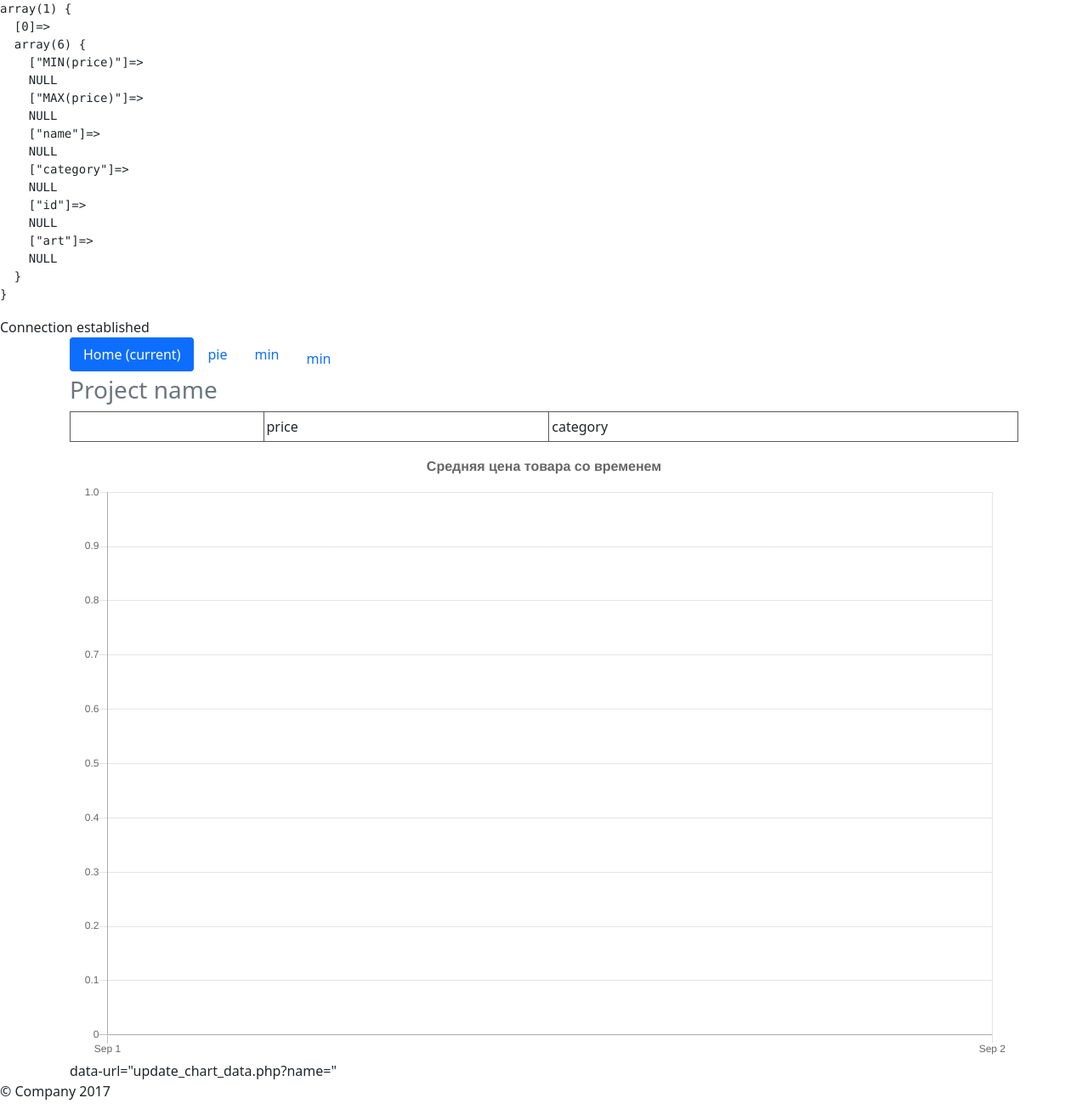
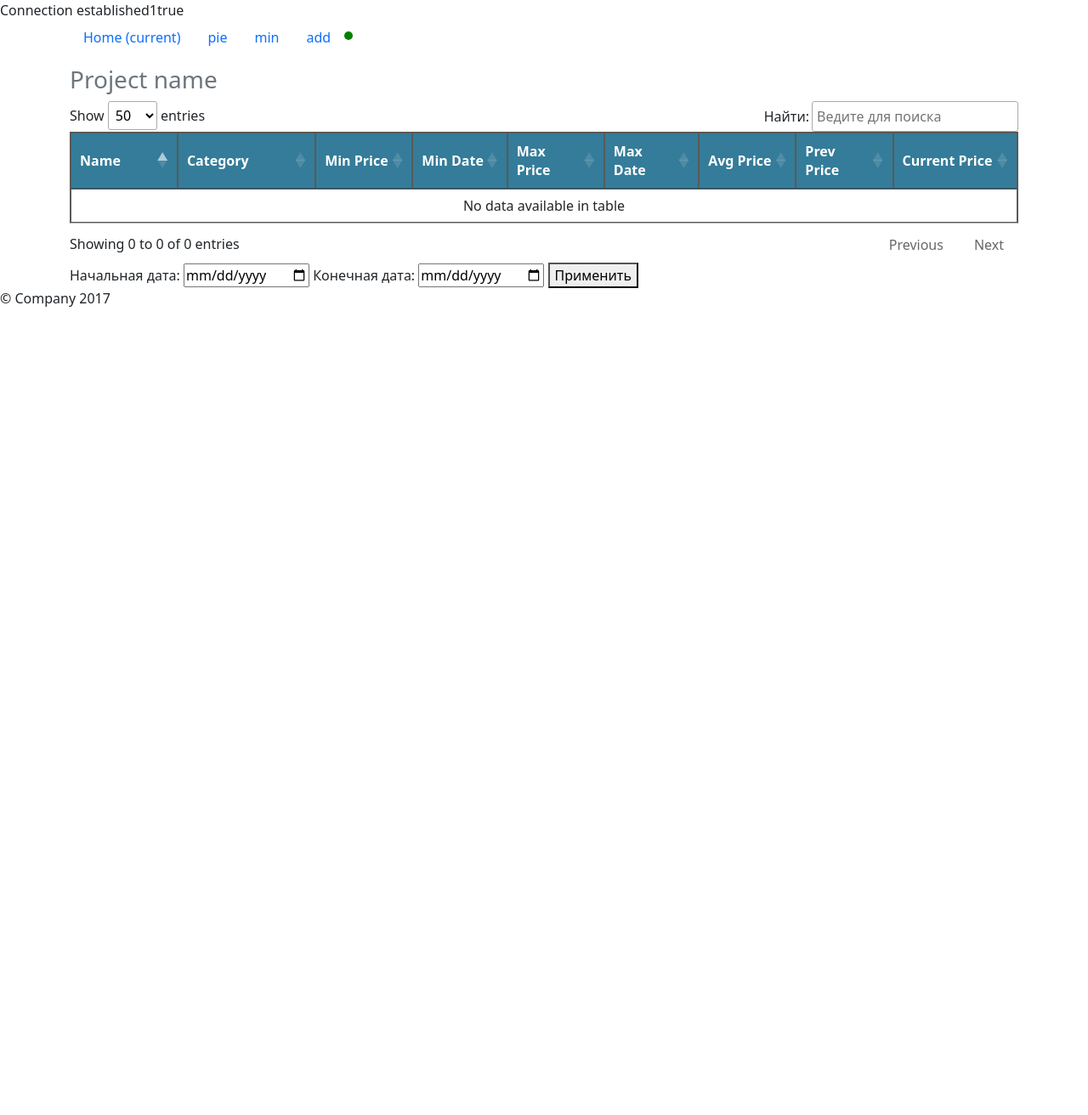
Before and after one commit to maksdemon/avto1, a PHP site: page /test3.php in a window 1280 px wide. Shown: the whole page at 85% size. After the commit the page ends 361 px from the top, so only its background shows below. Run offline with PHP 8.4, Linux system fonts and the light colour scheme; data that the repository does not hold is empty; some libraries are stand-ins or nearby versions.

Commit message:
table sort test

```diff
--- a/test3.php
+++ b/test3.php
@@ -1,83 +1,120 @@
 <?php
-$mysqli = new mysqli('62.109.2.72', 'avtoparser', '7xXD2rN9i', 'avto1');
+require('config/config.php');
+require('template/odd.php');
 
-$sqloll = "SELECT MIN(price),MAX(price),name,category,id,art from avto1 WHERE name= 'BOSCH 3397007620'";
-$resultStartDate = mysqli_query($mysqli, $sqloll);
-$rowStartDate = mysqli_fetch_all($resultStartDate, MYSQLI_ASSOC);
+if (isset($_POST['selectedNamemin'])) {
+    $_SESSION['selectedNamemin'] = $_POST['selectedNamemin'];
+}
+/*echo'<pre>';
+print_r($result3);
+echo '</pre>';
+*/
+//для даты min and max and avg
+$sqlStartDate = "
 
+SELECT
+    t.name,
+    t.category,
+    t.min_price,
+    (SELECT date FROM avto1 WHERE name = t.name AND price = t.min_price LIMIT 1) AS min_date,
+    t.max_price,
+    (SELECT date FROM avto1 WHERE name = t.name AND price = t.max_price LIMIT 1) AS max_date,
+    t.avg_price,
+    (SELECT price FROM avto1 WHERE name = t.name ORDER BY date DESC LIMIT 1 OFFSET 1) AS prev_price,
+    (SELECT price FROM avto1 WHERE name = t.name ORDER BY date DESC LIMIT 1) AS current_price
+FROM (
+    SELECT
+        name,
+        category,
+        MIN(price) AS min_price,
+        MAX(price) AS max_price,
+        AVG(price) AS avg_price
+    FROM avto1
+    GROUP BY name, category
+) AS t
+ORDER BY ABS(current_price - min_price);
+
+";
+$resultStartDate = mysqli_query($mysqli, $sqlStartDate);
+$rowsStartDate = mysqli_fetch_all($resultStartDate, MYSQLI_ASSOC);
+
+$columnNames = array_keys($rowsStartDate[0]);
+/*
 echo'<pre>';
-var_dump($rowStartDate);
+print_r($columnNames);
 echo '</pre>';
+*/
 
-$start_date = $rowStartDate['start_date'];
-
-
-if ($mysqli->connect_error) {
-    echo 'Failed to connect to MySQL: ' . $mysqli->connect_error;
-} else {
-    echo 'Connection established';
-}
 
 ?>
 <!DOCTYPE html>
 
-<head>
-    <meta charset="utf-8">
-    <meta name="viewport" content="width=device-width, initial-scale=1, shrink-to-fit=no">
-    <meta name="description" content="">
-    <meta name="author" content="">
-    <link rel="icon" href="../../../../favicon.ico">
-    <link rel="stylesheet" href="template/style.css">
-    <title>Narrow Jumbotron Template for Bootstrap</title>
-
-    <!-- Bootstrap core CSS -->
-    <link href="../../css/editor.css" rel="stylesheet">
-    <link href="https://cdn.jsdelivr.net/npm/bootstrap@5.0.2/dist/css/bootstrap.min.css" rel="stylesheet" integrity="sha384-EVSTQN3/azprG1Anm3QDgpJLIm9Nao0Yz1ztcQTwFspd3yD65VohhpuuCOmLASjC" crossorigin="anonymous">
-    <script src="https://cdn.jsdelivr.net/npm/bootstrap@5.0.2/dist/js/bootstrap.bundle.min.js" integrity="sha384-MrcW6ZMFYlzcLA8Nl+NtUVF0sA7MsXsP1UyJoMp4YLEuNSfAP+JcXn/tWtIaxVXM" crossorigin="anonymous"></script>
-    <!-- Custom styles for this template -->
-    <link href="narrow-jumbotron.css" rel="stylesheet">
-  <script src="chrome-extension://bnfdmghkeppfadphbnkjcicejfepnbfe/spFormElementPrototypeEx.js" id="spHTMLFormElementPrototypeScript"></script></head>
-
+<?php include 'template/header.php'; ?>
+<link rel="stylesheet" href="https://cdn.datatables.net/1.13.6/css/jquery.dataTables.min.css">
+<script src="https://code.jquery.com/jquery-3.7.0.js"></script>
+<script src="https://cdn.datatables.net/1.13.6/js/jquery.dataTables.min.js"></script>
 <body>
 
 <div class="container">
     <div class="header clearfix">
-        <nav>
-          <ul class="nav nav-pills float-right">
-            <li class="nav-item">
-              <a class="nav-link active" href="#">Home <span class="sr-only">(current)</span></a>
-            </li>
-            <li class="nav-item">
-              <a class="nav-link" href="\pie.php">pie</a>
-            </li>
-            <li class="nav-item">
-              <a class="nav-link" href="\min.php">min</a>
-            </li>
-              <li class="nav-item">
-                  <a class="nav-link" href="\add.php">min</a>
-              </li>
-          </ul>
-        </nav>
+        <?php include 'template/head_menu.php'; ?>
+
         <h3 class="text-muted">Project name
 
 
         </h3>
+
+
+
+        <table id="example" class="iksweb" data-page-length="50">
+            <thead>
+            <tr>
+                <th>Name</th>
+                <th>Category</th>
+                <th>Min Price</th>
+                <th>Min Date</th>
+                <th>Max Price</th>
+                <th>Max Date</th>
+                <th>Avg Price</th>
+                <th>Prev Price</th>
+                <th>Current Price</th>
+            </tr>
+            </thead>
+            <tbody>
+            <?php foreach ($rowsStartDate as $row): ?>
+                <tr>
+                    <td><?php echo $row['name']; ?></td>
+                    <td><?php echo $row['category']; ?></td>
+                    <td><?php echo $row['min_price']; ?></td>
+                    <td><?php echo $row['min_date']; ?></td>
+                    <td><?php echo $row['max_price']; ?></td>
+                    <td><?php echo $row['max_date']; ?></td>
+                    <td><?php echo $row['avg_price']; ?></td>
+                    <td class="<?php echo ($row['current_price'] < $row['prev_price']) ? 'less-than-prev' : ''; ?>"><?php echo $row['prev_price']; ?></td>
+                    <td class="<?php echo ($row['current_price'] <= $row['min_price']) ? 'min-price' : (($row['current_price'] < $row['avg_price']) ? 'current-price' : ''); ?>"><?php echo $row['current_price']; ?></td>
+                </tr>
+            <?php endforeach; ?>
+            </tbody>
+        </table>
+
+
+
+
+
+
+
+
+        <div class="date-picker">
+            <label for="start-date">Начальная дата:</label>
+            <input type="date" id="start-date" name="start-date">
+
+            <label for="end-date">Конечная дата:</label>
+            <input type="date" id="end-date" name="end-date">
+
+            <button id="apply-date-range">Применить</button>
+        </div>
     </div>
 
-
-        <?php
-        echo '<table  class="iksweb">';
-        foreach ($rowStartDate as $user) {
-            echo '<tr>';
-
-            echo "<td>{$user['name']}</td>";
-            echo "<td>{$user['price']} price</td>";
-            echo "<td>{$user['category']} category</td>";
-
-            echo '</tr>';
-        }
-        echo '</table>';
-        ?>
 
     <div class="row marketing">
 
@@ -86,15 +123,8 @@ if ($mysqli->connect_error) {
         </div>
 
     </div>
-        <div class="container">
-            <canvas id="myChart3" width="600" height="400"
-                    data-prices3="<?php echo htmlspecialchars(json_encode(array_column($result3, 'avg_price')), ENT_QUOTES, 'UTF-8'); ?>"
-                    data-dates3="<?php echo htmlspecialchars(json_encode(array_column($result3, 'date_day')), ENT_QUOTES, 'UTF-8'); ?>">
 
-            </canvas>
-        </div>
-        data-url="update_chart_data.php?name=<?php echo urlencode(isset($_POST['selectedName']) ? $_POST['selectedName'] : $selectedName); ?>"
-        <div class="container">
+
 
 </div>
 </div>
@@ -102,9 +132,20 @@ if ($mysqli->connect_error) {
     <p>© Company 2017</p>
 </footer>
 
-        <script src="https://cdnjs.cloudflare.com/ajax/libs/Chart.js/2.8.0/Chart.bundle.min.js"></script>
-        <script src="https://cdnjs.cloudflare.com/ajax/libs/Chart.js/2.8.0/Chart.bundle.min.js"></script>
 
 <script src="script.js"></script>
 </body>
 </html>
+<script>
+    $(document).ready( function () {
+        $('#example').DataTable(
+            {
+                language: {
+                    search: 'Найти:',
+                    searchPlaceholder: "Ведите для поиска"
+                }
+            }
+        );
+    });
+</script>
+<script src="https://cdnjs.cloudflare.com/ajax/libs/Chart.js/3.7.0/chart.min.js"></script>
```
Also changed, not shown: pie.php (+11 -22 lines). Lines whose indentation alone changed are shown as unchanged.
